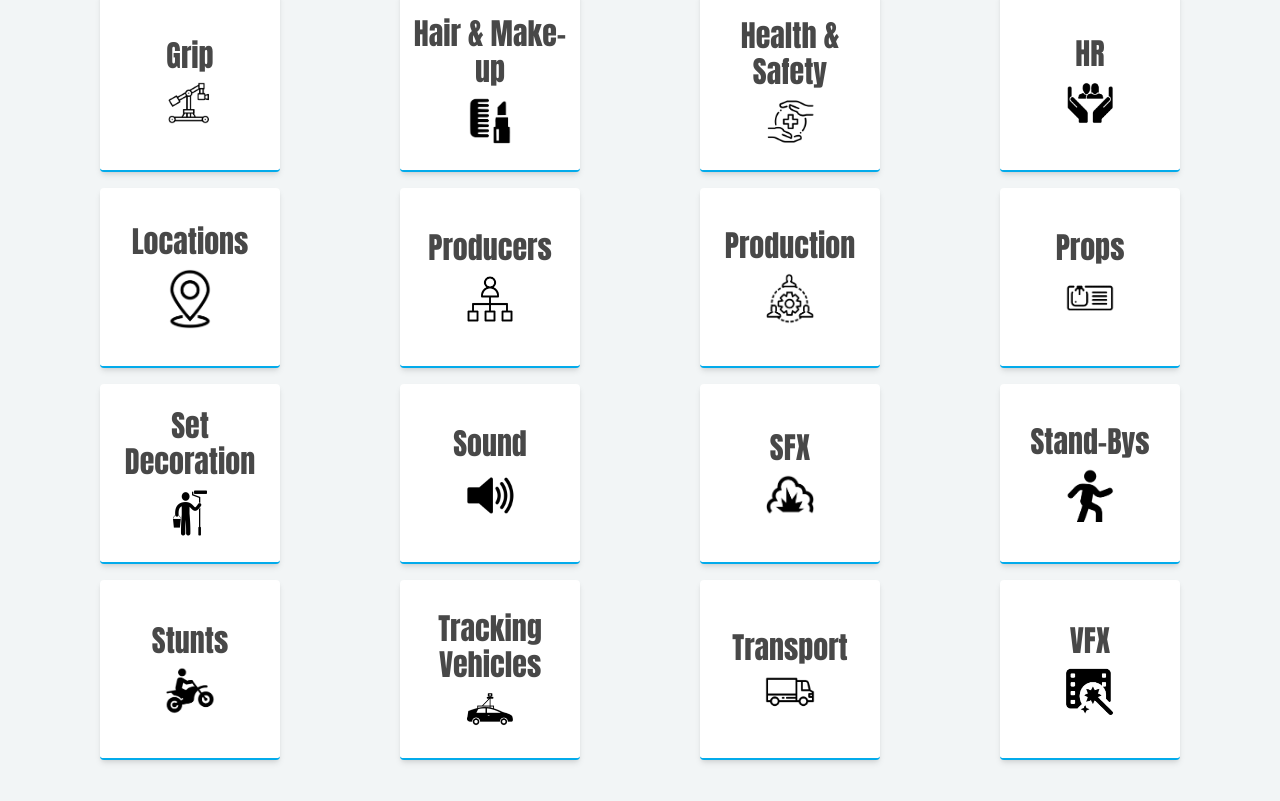
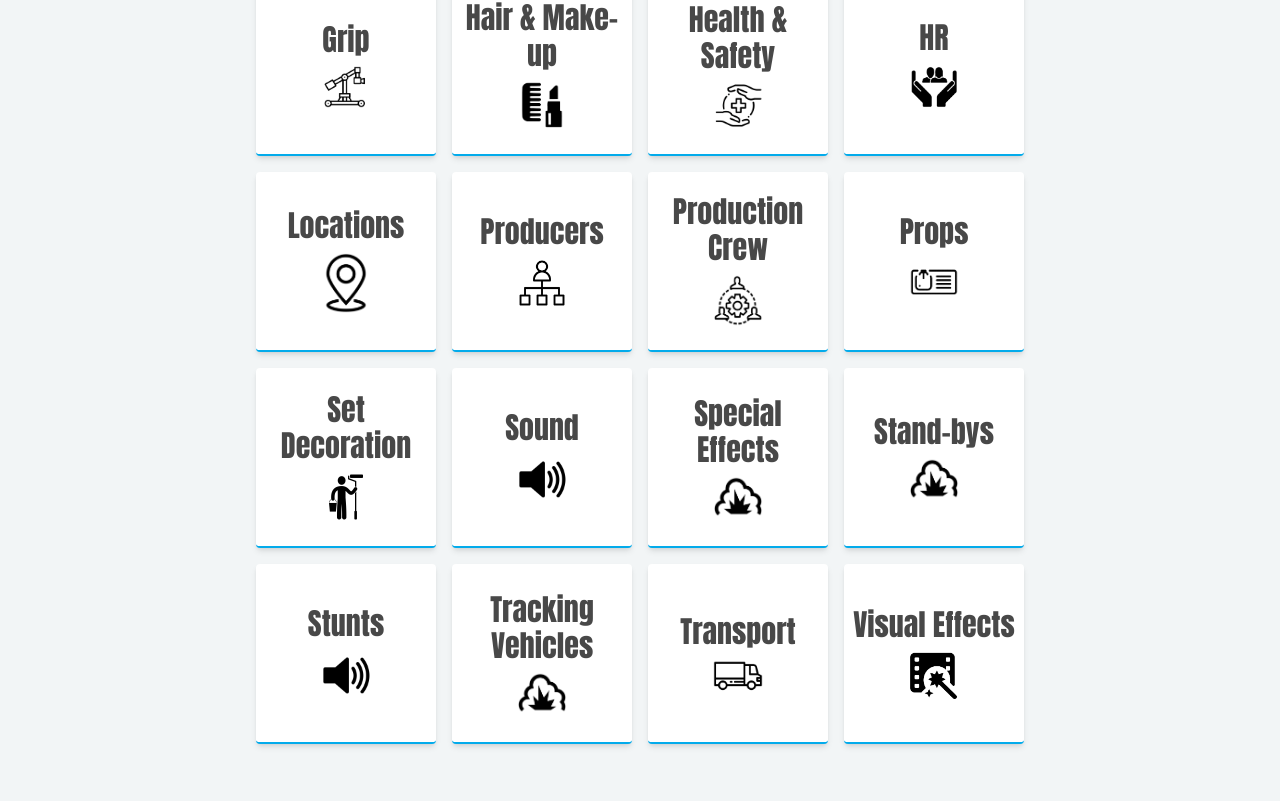
Before and after one commit to sdbxsdb/we-are-crew, a Next.js app: page /I-need-crew/depts in a window 1280 px wide. Shown: the part 1109-1910 px from the top of the page. Built offline with nearby package versions, Linux system fonts and the light colour scheme; no server answers.

Commit message:
search depts working

```diff
--- a/components/CrewDetailBox.js
+++ b/components/CrewDetailBox.js
@@ -18,11 +18,12 @@ const CrewDetailBox = (crew) => {
   useEffect(() => {
     if (router.asPath.includes("user=" && "&showModal=true")) {
       // console.log("Show modal");
+      console.log("TEST");
+
       // console.log(router.query.user + "      " + slugify(crew.name) + "_" + crew.id);
       if (
         router.query.user === slugify(crew.name) + "_" + crew.id
       ) {
-        // console.log("CREW NAME-", crew.name);
         setShowModal(true);
       }
     }
--- a/components/CrewDetailModal.js
+++ b/components/CrewDetailModal.js
@@ -31,6 +31,7 @@ export default function CrewDetailModal({ show, onClose, children, id, name }) {
       router.query.showModal = true;
       const param = slugify(name) + "_" + id;
       router.query.user = param;
+
 
       if (!window.location.href.includes("about")) {
         router.push({
--- a/components/DeptTitle.js
+++ b/components/DeptTitle.js
@@ -4,7 +4,6 @@ import { useRouter } from "next/router";
 
 const DeptTitle = () => {
     const router = useRouter();
-    console.log(router.query.crewList);
     const deptTitle = router.query.crewList;
   return (
     <>{deptTitle}</>
--- /dev/null
+++ b/components/FilteredDept.js
@@ -0,0 +1,83 @@
+import { useState } from "react";
+import DeptCard from "../components/DeptCard";
+
+const deptList = [
+  { dept: "Action Vehicles", imgUrl: "../../../images/icons/actionVeh.png" },
+  { dept: "Animals", imgUrl: "../../../images/icons/animals.png" },
+  { dept: "Armoury", imgUrl: "../../../images/icons/armoury.png" },
+  { dept: "Art", imgUrl: "../../../images/icons/art.png" },
+  { dept: "ADs", imgUrl: "../../../images/icons/ads.png" },
+  { dept: "Camera", imgUrl: "../../../images/icons/camera.png" },
+  { dept: "Casting", imgUrl: "../../../images/icons/casting.png" },
+  { dept: "Catering", imgUrl: "../../../images/icons/catering.png" },
+  { dept: "Coaching", imgUrl: "../../../images/icons/acting.png" },
+  { dept: "Construction", imgUrl: "../../../images/icons/construction.png" },
+  { dept: "Continuity", imgUrl: "../../../images/icons/continuity.png" },
+  { dept: "Costume", imgUrl: "../../../images/icons/costume.png" },
+  { dept: "Covid", imgUrl: "../../../images/icons/covid.png" },
+  { dept: "Directors", imgUrl: "../../../images/icons/directors.png" },
+  { dept: "Editoral & Post", imgUrl: "../../../images/icons/editorial.png" },
+  { dept: "Electrical", imgUrl: "../../../images/icons/electrical.png" },
+  { dept: "Grip", imgUrl: "../../../images/icons/grip.png" },
+  { dept: "Hair & Make-up", imgUrl: "../../../images/icons/hairMakeUp.png" },
+  { dept: "Health & Safety", imgUrl: "../../../images/icons/healthSafety.png" },
+  { dept: "HR", imgUrl: "../../../images/icons/hr.png" },
+  { dept: "Locations", imgUrl: "../../../images/icons/locations.png" },
+  { dept: "Producers", imgUrl: "../../../images/icons/producer.png" },
+  { dept: "Production Crew", imgUrl: "../../../images/icons/production.png" },
+  { dept: "Props", imgUrl: "../../../images/icons/props.png" },
+  { dept: "Set Decoration", imgUrl: "../../../images/icons/setDec.png" },
+  { dept: "Sound", imgUrl: "../../../images/icons/sound.png" },
+  { dept: "Special Effects", imgUrl: "../../../images/icons/sfx.png" },
+  { dept: "Stand-bys", imgUrl: "../../../images/icons/sfx.png" },
+  { dept: "Stunts", imgUrl: "../../../images/icons/sound.png" },
+  { dept: "Tracking Vehicles", imgUrl: "../../../images/icons/sfx.png" },
+  { dept: "Transport", imgUrl: "../../../images/icons/transport.png" },
+  { dept: "Visual Effects", imgUrl: "../../../images/icons/vfx.png" },
+];
+
+const FilteredDept = () => {
+  const [name, setName] = useState("");
+  const [foundDept, setFoundDept] = useState(deptList);
+
+  const filter = (e) => {
+    const keyword = e.target.value;
+
+    if (keyword !== "") {
+      const results = deptList.filter((dept) => {
+        return dept.dept.toLowerCase().startsWith(keyword.toLowerCase());
+        // Use the toLowerCase() method to make it case-insensitive
+      });
+      setFoundDept(results);
+    } else {
+      setFoundDept(deptList);
+      // If the text field is empty, show all users
+    }
+  };
+
+  return (
+    <div>
+      <div className="w-full flex justify-center mt-12 mb-4">
+        <input
+          type="text"
+          onChange={filter}
+          className="bg-white border-b w-[400px] border-wearecrewBlue rounded-md p-4 outline-0"
+          placeholder="Search Departments..."
+        />
+      </div>
+      {foundDept && foundDept.length > 0 ? (
+        <div className="mt-4 w-full grid grid-cols-1 sm:grid-cols-2 md:grid-cols-4 gap-4">
+          {foundDept.map((dept, i) => (
+            <DeptCard key={i} dept={dept.dept} imgUrl={dept.imgUrl} />
+          ))}
+        </div>
+      ) : (
+        <div className="mt-4 w-full text-center">
+          <h1>No department found!</h1>
+        </div>
+      )}
+    </div>
+  );
+};
+
+export default FilteredDept;
--- a/pages/I-need-crew/depts/crew-list/[crewList].js
+++ b/pages/I-need-crew/depts/crew-list/[crewList].js
@@ -189,9 +189,6 @@ const listOfCrew = [
 
 const crewList = () => {
 
-
-
-
   return (
     <div className="px-4 md:px-12 p-12 w-full h-fit">
       <Link href="/I-need-crew/depts">
--- a/pages/I-need-crew/depts/index.js
+++ b/pages/I-need-crew/depts/index.js
@@ -1,15 +1,7 @@
-import React from "react";
 import Head from "next/head";
-import DeptCard from "../../../components/DeptCard";
-
-
- const searchInputHandler = (e) => {
-  console.log(e.target.value);
- }
-
+import FilteredDept from "../../../components/FilteredDept"
 
 const INeedCrew = () => {
-
   return (
     <>
       <Head>
@@ -22,43 +14,10 @@ const INeedCrew = () => {
       </Head>
       <div className="px-4 md:px-12 py-12">
         <h1 className="text-3xl">Which Department are you looking for?</h1>
-        <div className="w-full  flex justify-center mt-12 mb-4">
-          <input type="text" onChange={searchInputHandler} className="bg-white border-b w-[400px] border-wearecrewBlue rounded-md p-4 outline-0" placeholder="Search Departments..." />
-        </div>
-        <div className= "flex justify-center w-full">
-          <div className="mt-4 w-full grid grid-cols-1 sm:grid-cols-2 md:grid-cols-4 gap-4">
-            <DeptCard dept="Action Vehicles" imgUrl="../../../images/icons/actionVeh.png"/>
-            <DeptCard dept="Acting" imgUrl="../../../images/icons/acting.png"/>
-            <DeptCard dept="Animals" imgUrl="../../../images/icons/animals.png"/>
-            <DeptCard dept="Armoury" imgUrl="../../../images/icons/armoury.png"/>
-            <DeptCard dept="Art" imgUrl="../../../images/icons/art.png"/>
-            <DeptCard dept="ADs" imgUrl="../../../images/icons/ads.png"/>
-            <DeptCard dept="Camera" imgUrl="../../../images/icons/camera.png"/>
-            <DeptCard dept="Casting" imgUrl="../../../images/icons/casting.png"/>
-            <DeptCard dept="Catering" imgUrl="../../../images/icons/catering.png"/>
-            <DeptCard dept="Construction" imgUrl="../../../images/icons/construction.png"/>
-            <DeptCard dept="Continuity" imgUrl="../../../images/icons/continuity.png"/>
-            <DeptCard dept="Costume" imgUrl="../../../images/icons/costume.png"/>
-            <DeptCard dept="Covid" imgUrl="../../../images/icons/covid.png"/>
-            <DeptCard dept="Directors" imgUrl="../../../images/icons/directors.png"/>
-            <DeptCard dept="Editoral & Post" imgUrl="../../../images/icons/editorial.png"/>
-            <DeptCard dept="Electrical" imgUrl="../../../images/icons/electrical.png"/>
-            <DeptCard dept="Grip" imgUrl="../../../images/icons/grip.png"/>
-            <DeptCard dept="Hair & Make-up" imgUrl="../../../images/icons/hairMakeUp.png"/>
-            <DeptCard dept="Health & Safety" imgUrl="../../../images/icons/healthSafety.png"/>
-            <DeptCard dept="HR" imgUrl="../../../images/icons/hr.png"/>
-            <DeptCard dept="Locations" imgUrl="../../../images/icons/locations.png"/>
-            <DeptCard dept="Producers" imgUrl="../../../images/icons/producer.png"/>
-            <DeptCard dept="Production" imgUrl="../../../images/icons/production.png"/>
-            <DeptCard dept="Props" imgUrl="../../../images/icons/props.png"/>
-            <DeptCard dept="Set Decoration" imgUrl="../../../images/icons/setDec.png"/>
-            <DeptCard dept="Sound" imgUrl="../../../images/icons/sound.png"/>
-            <DeptCard dept="SFX" imgUrl="../../../images/icons/sfx.png"/>
-            <DeptCard dept="Stand-Bys" imgUrl="../../../images/icons/standby.png"/>
-            <DeptCard dept="Stunts" imgUrl="../../../images/icons/stunts.png"/>
-            <DeptCard dept="Tracking Vehicles" imgUrl="../../../images/icons/trackingVeh.png"/>
-            <DeptCard dept="Transport" imgUrl="../../../images/icons/transport.png"/>
-            <DeptCard dept="VFX" imgUrl="../../../images/icons/vfx.png"/>
+
+        <div className="flex justify-center w-full">
+          <div className="">
+            <FilteredDept/>
           </div>
         </div>
       </div>
```
